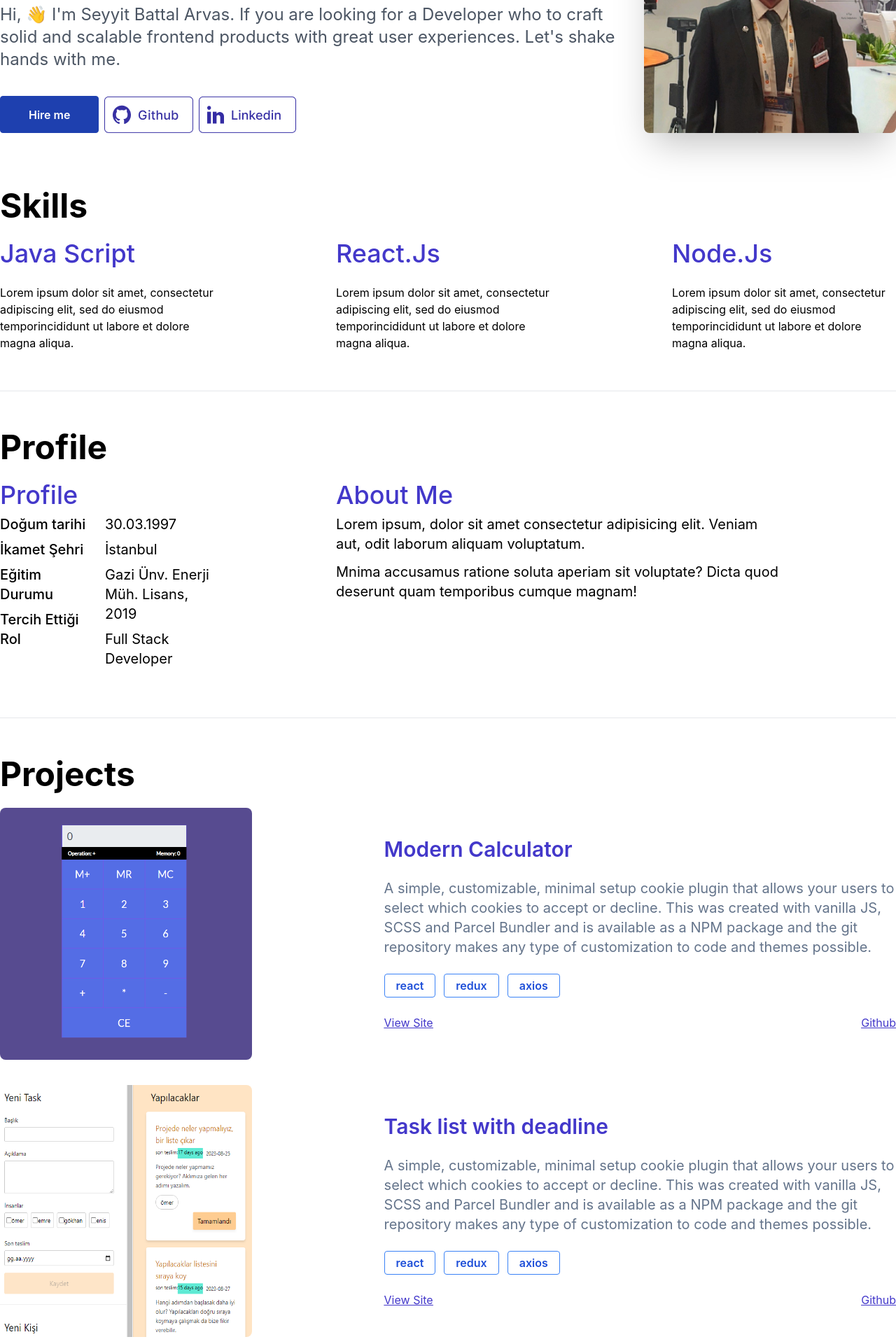
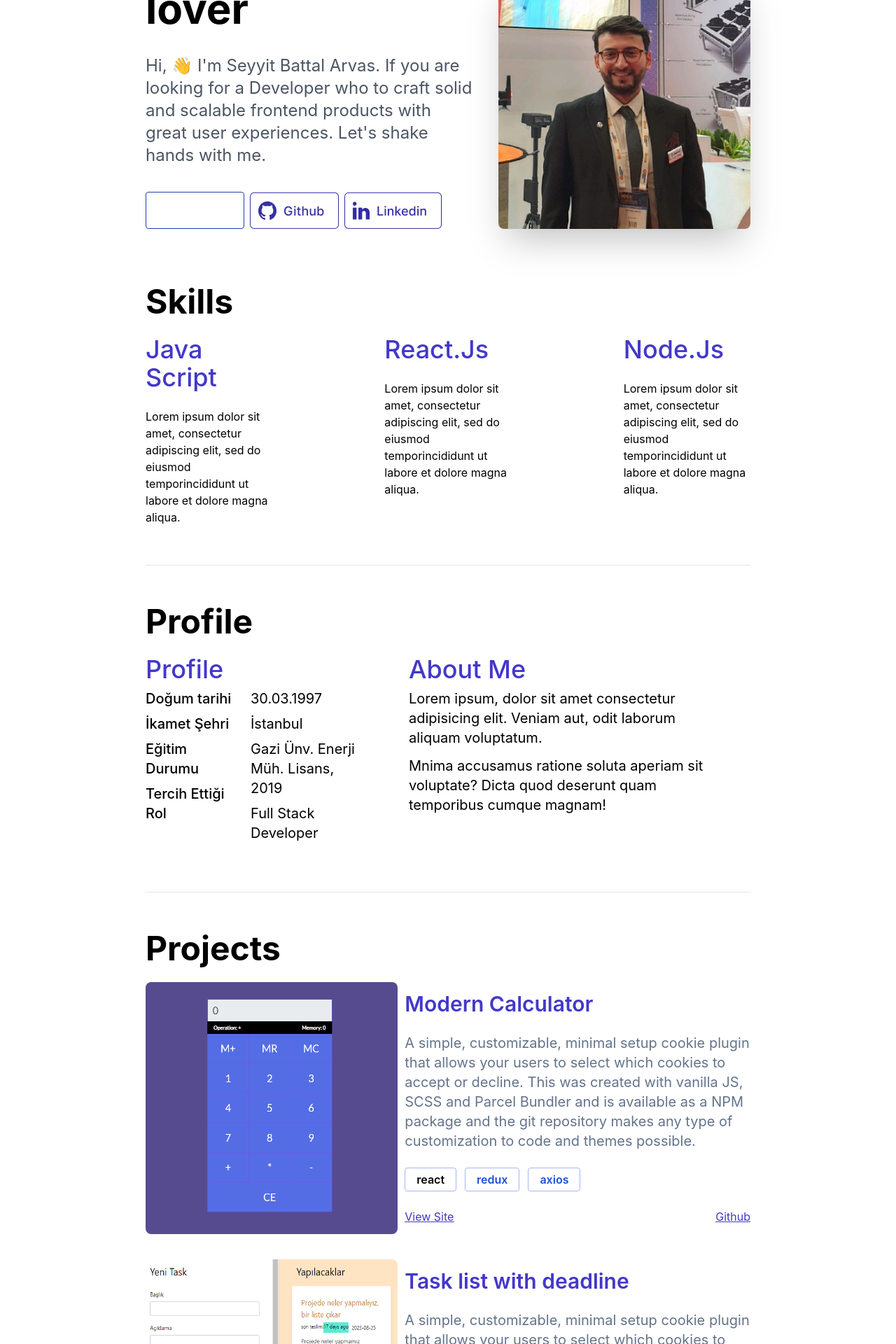
Before and after one commit to SeyyitBattal/web-sayfam, a React (Create React App) app: page / in a window 1280 px wide. Shown: the part 400-2320 px from the top of the page at 70% size. Built offline with nearby package versions, Linux system fonts and the light colour scheme.

Commit message:
Dark mode updated

```diff
--- a/src/App.css
+++ b/src/App.css
@@ -1,5 +1,5 @@
 body {
-  /* margin: 2rem 13rem 0rem 13rem; */
+  margin: 2rem 13rem 0rem 13rem;
 }
 .toggle_language {
   display: flex;
--- a/src/App.js
+++ b/src/App.js
@@ -10,7 +10,7 @@ function App() {
 
   return (
     <div className={darkMode ? "dark App" : "App"}>
-      <div className="bg-white dark:bg-slate-800 text-black dark:text-gray-400">
+      <div className="bg-white dark:bg-slate-900 text-black dark:text-gray-300">
         <header>
           <MyHeader darkMode={darkMode} setDarkMode={onClickHandler} />
         </header>
--- a/src/components/MyFooter.js
+++ b/src/components/MyFooter.js
@@ -51,7 +51,7 @@ const MyFooter = () => {
           </a>
         </div>
       </div>
-      <div className=" flex flex-col items-center my-20 gap-6 mx-8 bg-white ">
+      <div className=" flex flex-col items-center my-20 gap-6 mx-8 bg-white dark:bg-black">
         <div className="send-message">
           <button
             className=" text-4xl font-semibold text-[#4731D3] font-serif mb-8"
--- a/src/components/MyHeader.js
+++ b/src/components/MyHeader.js
@@ -9,7 +9,7 @@ const MyHeader = (props) => {
 
   const render = headerData.map((item) => {
     return (
-      <div className=" bg-white dark:bg-slate-800 ">
+      <div>
         <div className="toggle_language">
           <label className="relative inline-flex items-center mr-5 cursor-pointer">
             <div className={props.darkMode ? "toogle toggled" : "toggle"}>
@@ -33,29 +33,31 @@ const MyHeader = (props) => {
         </div>
 
         <div className="topButtons">
-          <button className="bg-transparent border-transparent hover:bg-blue-800 text-blue-800 font-semibold hover:text-white py-2 px-10 border border-blue-800 hover:border-transparent rounded">
+          <button className="bg-transparent border-transparent hover:bg-white text-blue-800 dark:text-gray-500 font-semibold hover:text-white py-2 px-10 border border-blue-800 hover:border-transparent rounded">
             Skills
           </button>
-          <button className="bg-transparent border-transparent hover:bg-blue-800 text-blue-800 font-semibold hover:text-white py-2 px-10 border border-blue-800 hover:border-transparent rounded mx-2">
+          <button className="bg-transparent border-transparent hover:bg-white text-blue-800 dark:text-gray-500 font-semibold hover:text-white py-2 px-10 border border-blue-800 hover:border-transparent rounded mx-2">
             Projects
           </button>
-          <button className="bg-transparent hover:bg-blue-800 text-blue-800 font-semibold hover:text-white py-2 px-10 border border-blue-800 hover:border-transparent rounded">
+          <button className="bg-transparent hover:bg-blue-800 text-blue-800 dark:bg-white font-semibold py-2 px-10 border border-blue-800 hover:border-transparent rounded">
             Hire me
           </button>
         </div>
 
         <div className="intro mt-20">
-          <h3 className=" lg:text-base sm:pb-3 text-indigo-700">
+          <h3 className=" lg:text-base sm:pb-3 text-indigo-700 dark:text-indigo-200">
             ————— {item.isim}
           </h3>
           <div className="flex content-center lg:flex-row lg:items-end ">
             <div className=" pr-5  flex-1">
-              <h2 className=" mb-9 text-6xl font-bold ">{item.slogan}</h2>
-              <p className="text-gray-600 mb-9 text-2xl pr-3 ">
+              <h2 className=" mb-9 text-6xl font-bold dark:text-gray-300 ">
+                {item.slogan}
+              </h2>
+              <p className="text-gray-600 dark:text-white mb-9 text-2xl pr-3 ">
                 {item.aciklama}
               </p>
               <div className="flex lg:mt-3 gap-2 max-sm:my-5  max-sm:w-9/12 sm:mt-3 max-lg:mb-3">
-                <button className="bg-blue-800 hover:bg-white text-white font-semibold hover:text-blue-800 py-2 px-10 border border-blue-800  rounded">
+                <button className="dark:bg-indigo-200 dark:text-black hover:bg-white text-white font-semibold hover:text-blue-800 py-2 px-10 border border-blue-800  rounded">
                   Hire me
                 </button>
                 <a href="https://github.com/SeyyitBattal">
--- a/src/components/Profile.js
+++ b/src/components/Profile.js
@@ -13,14 +13,14 @@ export const Profile = () => {
 
           {myInfo.map((item, key) => (
             <div className="basic-info max-sm:pl-4 ">
-              <div className="profil-detay flex max-lg:w-[300px] lg:h-[222px] max-sm:mb-3 max-sm:pl-3 sm:mb-3 max-lg:mx-auto ">
-                <div className=" lg:w-[150px] max-sm:text-lg pr-5 sm:text-lg  lg:text-xl h-full text-black font-medium  sm:m-0 ">
+              <div className="profil-detay flex max-lg:w-[300px] lg:h-[222px] max-sm:mb-3 max-sm:pl-3 sm:mb-3 max-lg:mx-auto  ">
+                <div className=" lg:w-[150px] max-sm:text-lg pr-5 sm:text-lg  lg:text-xl h-full text-black dark:text-white font-medium  sm:m-0 ">
                   <p className=" pb-2">Doğum tarihi</p>
                   <p className=" pb-2">İkamet Şehri</p>
                   <p className=" pb-2">Eğitim Durumu</p>
                   <p className=" pb-2">Tercih Ettiği Rol</p>
                 </div>
-                <div className="lg:w-[170px] max-sm:w-[170px] sm:w-[170px] max-sm:text-lg sm:text-lg lg:text-xl h-full lg:m-auto sm:m-0 text-black   ">
+                <div className="lg:w-[170px] max-sm:w-[170px] sm:w-[170px] max-sm:text-lg sm:text-lg lg:text-xl h-full lg:m-auto sm:m-0 text-black dark:text-white   ">
                   <p className=" pb-2">{item.dogumTrh}</p>
                   <p className=" pb-2">{item.ikametgah}</p>
                   <p className=" pb-2">{item.egitim}</p>
@@ -35,7 +35,7 @@ export const Profile = () => {
           <h3 className="mb-2 lg:text-4xl text-indigo-700 dark:text-indigo-200 font-medium max-lg:text-3xl max-lg:text-center ">
             About Me
           </h3>
-          <div className=" text-black lg:text-xl sm:text-lg max-lg:px-5  ">
+          <div className=" text-black dark:text-white  lg:text-xl sm:text-lg max-lg:px-5  ">
             <p className="lg:pb-3 max-sm:pb-3 sm:pb-3">{aboutMe[0].about}</p>
             <p className="">{aboutMe[1].about1}</p>
           </div>
--- a/src/data/ProjectsData.js
+++ b/src/data/ProjectsData.js
@@ -3,12 +3,12 @@ import taskList from "../foto/TaskList.png";
 
 export const ProjectsData = () => {
   return (
-    <div className="projectsSection">
+    <div className="projectsSection ">
       <h1 className="mb-6 text-5xl font-bold">Projects</h1>
       <div className="projects-boxes ">
         <div className="box-1 mb-9 ">
-          <div className="p1 flex max-sm:mx-4 max-lg:flex-col max-lg:m-8  lg:mx-auto bg-white dark:bg-slate-800  rounded-lg max-sm:flex-col">
-            <div className="image lg:w-9/12 max-lg:w-full  max-sm:w-full max-sm:mb-3">
+          <div className="p1 flex max-sm:mx-4 max-lg:flex-col max-lg:m-8  lg:mx-auto bg-white dark:bg-slate-800   rounded-lg max-sm:flex-col">
+            <div className="image lg:w-9/12 max-lg:w-full  max-sm:w-full max-sm:mb-3 ">
               <a href="https://calculator-rouge-beta.vercel.app/">
                 <img
                   className=" lg:w-[360px] lg:h-[360px] rounded-lg"
@@ -22,7 +22,7 @@ export const ProjectsData = () => {
                 <h2 className="p1-baslik lg:pb-6 max-sm:pb-3 sm:pb-4 sm:text-2xl text-indigo-700 dark:text-indigo-200 lg:text-3xl max-sm:text-2xl font-semibold  max-lg:pt-4">
                   Modern Calculator
                 </h2>
-                <p className="p1-aciklama lg:pb-6 lg:text-xl max-lg:pb-4 text-slate-500">
+                <p className="p1-aciklama lg:pb-6 lg:text-xl max-lg:pb-4 text-slate-500 dark:text-white">
                   A simple, customizable, minimal setup cookie plugin that
                   allows your users to select which cookies to accept or
                   decline. This was created with vanilla JS, SCSS and Parcel
@@ -32,18 +32,18 @@ export const ProjectsData = () => {
                 </p>
               </div>
 
-              <div className="buttons flex lg:mb-6 max-lg:pb-4 gap-3 flex-wrap">
-                <button className="bg-transparent hover:bg-blue-800 text-blue-700 font-semibold hover:text-white  py-1 px-4 border border-blue-500 hover:border-transparent rounded">
+              <div className="buttons flex lg:mb-6 max-lg:pb-4 gap-3 flex-wrap ">
+                <button className="bg-transparent dark:bg-gray-700 hover:bg-blue-800 dark:text-indigo-300 font-semibold hover:text-white  py-1 px-4 border border-indigo-300 hover:border-transparent rounded">
                   react
                 </button>
-                <button className="bg-transparent hover:bg-blue-800 text-blue-700 font-semibold hover:text-white py-1 px-4 border border-blue-500 hover:border-transparent rounded">
+                <button className="bg-transparent dark:bg-gray-700 hover:bg-blue-800 text-blue-700 font-semibold dark:text-indigo-300 hover:text-white py-1 px-4 border border-indigo-300 hover:border-transparent rounded">
                   redux
                 </button>
-                <button className="bg-transparent hover:bg-blue-800 text-blue-700 font-semibold hover:text-white py-1 px-4 border border-blue-500 hover:border-transparent rounded">
+                <button className="bg-transparent dark:bg-gray-700 hover:bg-blue-800 text-blue-700 font-semibold dark:text-indigo-300 hover:text-white py-1 px-4 border border-indigo-300 hover:border-transparent rounded">
                   axios
                 </button>
               </div>
-              <div className="link flex gap-3 text-indigo-700 text-decoration-line: underline max-sm:pb-3 viewGithub">
+              <div className="link flex gap-3 text-indigo-700 dark:text-white text-decoration-line: underline max-sm:pb-3 viewGithub">
                 <a
                   href="https://calculator-rouge-beta.vercel.app/"
                   target="_blank"
@@ -76,7 +76,7 @@ export const ProjectsData = () => {
                 <h2 className="p1-baslik lg:pb-6 max-sm:pb-3 sm:pb-4 sm:text-2xl text-indigo-700 dark:text-indigo-200 lg:text-3xl max-sm:text-2xl font-semibold  max-lg:pt-4">
                   Task list with deadline
                 </h2>
-                <p className="p1-aciklama lg:pb-6 lg:text-xl max-lg:pb-4 text-slate-500">
+                <p className="p1-aciklama lg:pb-6 lg:text-xl max-lg:pb-4 text-slate-500 dark:text-white">
                   A simple, customizable, minimal setup cookie plugin that
                   allows your users to select which cookies to accept or
                   decline. This was created with vanilla JS, SCSS and Parcel
@@ -87,17 +87,17 @@ export const ProjectsData = () => {
               </div>
 
               <div className="buttons flex lg:mb-6 max-lg:pb-4 gap-3 flex-wrap">
-                <button className="bg-transparent hover:bg-blue-800 text-blue-700 font-semibold hover:text-white  py-1 px-4 border border-blue-500 hover:border-transparent rounded">
+                <button className="bg-transparent dark:bg-gray-700 hover:bg-blue-800 dark:text-indigo-300 font-semibold hover:text-white  py-1 px-4 border border-indigo-300 hover:border-transparent rounded">
                   react
                 </button>
-                <button className="bg-transparent hover:bg-blue-800 text-blue-700 font-semibold hover:text-white py-1 px-4 border border-blue-500 hover:border-transparent rounded">
+                <button className="bg-transparent dark:bg-gray-700 hover:bg-blue-800 dark:text-indigo-300 font-semibold hover:text-white  py-1 px-4 border border-indigo-300 hover:border-transparent rounded">
                   redux
                 </button>
-                <button className="bg-transparent hover:bg-blue-800 text-blue-700 font-semibold hover:text-white py-1 px-4 border border-blue-500 hover:border-transparent rounded">
+                <button className="bg-transparent dark:bg-gray-700 hover:bg-blue-800 dark:text-indigo-300 font-semibold hover:text-white  py-1 px-4 border border-indigo-300 hover:border-transparent rounded">
                   axios
                 </button>
               </div>
-              <div className="link flex gap-3 text-indigo-700 text-decoration-line: underline max-sm:pb-3 viewGithub">
+              <div className="link flex gap-3 text-indigo-700  dark:text-white text-decoration-line: underline max-sm:pb-3 viewGithub">
                 <a
                   href="https://task-list-with-deadline.vercel.app/"
                   target="_blank"
@@ -130,7 +130,7 @@ export const ProjectsData = () => {
                 <h2 className="p1-baslik lg:pb-6 max-sm:pb-3 sm:pb-4 sm:text-2xl text-indigo-700 dark:text-indigo-200 lg:text-3xl max-sm:text-2xl font-semibold  max-lg:pt-4">
                   PROJE ADI 3
                 </h2>
-                <p className="p1-aciklama lg:pb-6 lg:text-xl max-lg:pb-4 text-slate-500">
+                <p className="p1-aciklama lg:pb-6 lg:text-xl max-lg:pb-4 text-slate-500 dark:text-white">
                   A simple, customizable, minimal setup cookie plugin that
                   allows your users to select which cookies to accept or
                   decline. This was created with vanilla JS, SCSS and Parcel
@@ -141,17 +141,17 @@ export const ProjectsData = () => {
               </div>
 
               <div className="buttons flex lg:mb-6 max-lg:pb-4 gap-3 flex-wrap">
-                <button className="bg-transparent hover:bg-blue-800 text-blue-700 font-semibold hover:text-white  py-1 px-4 border border-blue-500 hover:border-transparent rounded">
+                <button className="bg-transparent dark:bg-gray-700 hover:bg-blue-800 dark:text-indigo-300 font-semibold hover:text-white  py-1 px-4 border border-indigo-300 hover:border-transparent rounded">
                   react
                 </button>
-                <button className="bg-transparent hover:bg-blue-800 text-blue-700 font-semibold hover:text-white py-1 px-4 border border-blue-500 hover:border-transparent rounded">
+                <button className="bg-transparent dark:bg-gray-700 hover:bg-blue-800 dark:text-indigo-300 font-semibold hover:text-white  py-1 px-4 border border-indigo-300 hover:border-transparent rounded">
                   redux
                 </button>
-                <button className="bg-transparent hover:bg-blue-800 text-blue-700 font-semibold hover:text-white py-1 px-4 border border-blue-500 hover:border-transparent rounded">
+                <button className="bg-transparent dark:bg-gray-700 hover:bg-blue-800 dark:text-indigo-300 font-semibold hover:text-white  py-1 px-4 border border-indigo-300 hover:border-transparent rounded">
                   axios
                 </button>
               </div>
-              <div className="link flex gap-3 text-indigo-700 text-decoration-line: underline max-sm:pb-3 viewGithub">
+              <div className="link flex gap-3 text-indigo-700 dark:text-white text-decoration-line: underline max-sm:pb-3 viewGithub">
                 <a href="" target="_blank">
                   View Site
                 </a>
```
